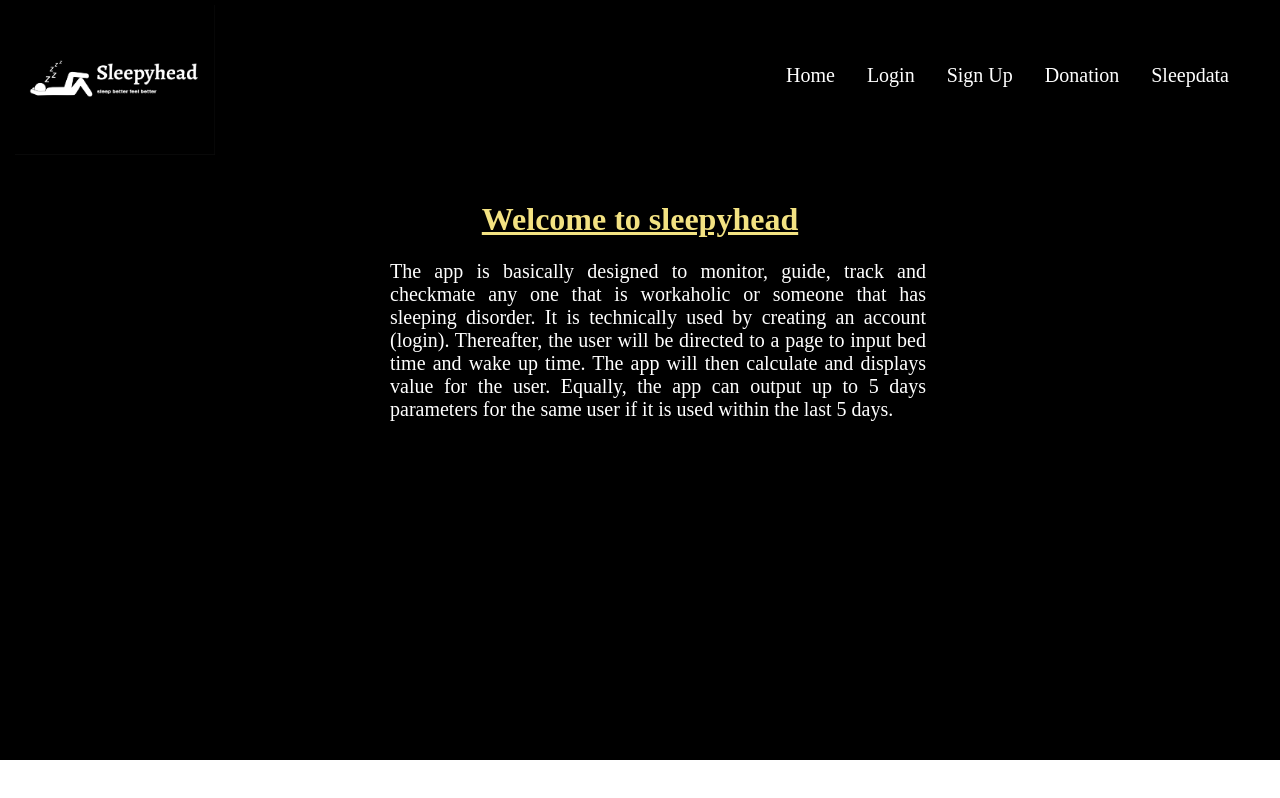
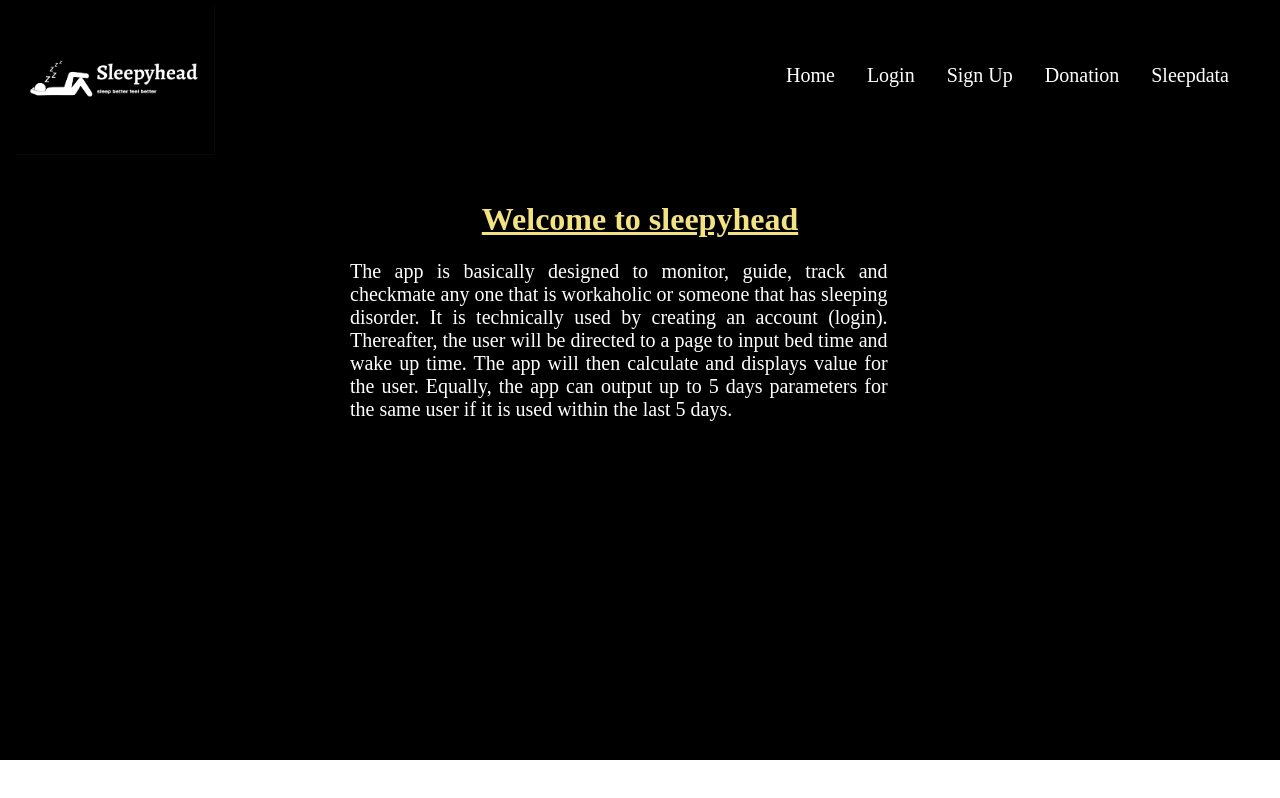
Before and after one commit to Durgavino/Project3-MERN, a React (Create React App) app in the folder client/: page / in a window 1280 px wide. Built offline with nearby package versions, Linux system fonts and the light colour scheme.

Commit message:
initial push

```diff
--- a/client/src/styles/Home.css
+++ b/client/src/styles/Home.css
@@ -11,8 +11,8 @@
 .text {
 
     text-align: justify;
-    width: 70%;
-    padding-left:360px;
+    width: 67%;
+    padding-left:320px;
     font-size: 20px;
     color: white;
     margin-left: 30px;
```
